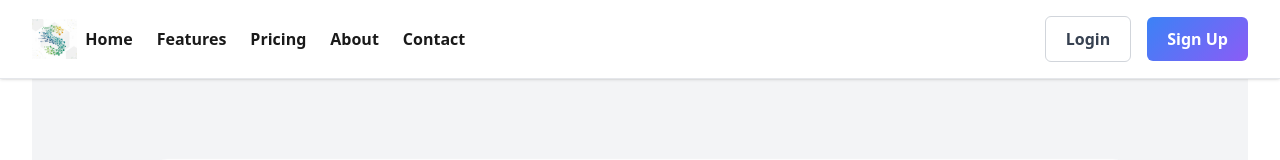
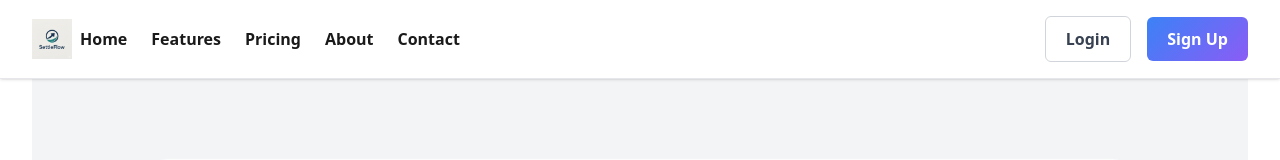
Before and after one commit to TusharSrivastav20/SettleFlow, a React (Vite) app: page / in a window 1280 px wide. Shown: the top 160 px of the page. Built offline with nearby package versions, Linux system fonts and the light colour scheme.

Commit message:
Updated content of web app

```diff
--- a/index.html
+++ b/index.html
@@ -2,7 +2,7 @@
 <html lang="en">
   <head>
     <meta charset="UTF-8" />
-    <link rel="icon" type="image/svg+xml" href="/vite.svg" />
+    <link rel="icon" type="image/svg+xml" href="/Logo.png" />
     <meta name="viewport" content="width=device-width, initial-scale=1.0" />
     <title>SettleFlow</title>
   </head>
--- a/src/components/Header/Header.jsx
+++ b/src/components/Header/Header.jsx
@@ -10,7 +10,7 @@
     <header className="bg-white shadow-sm sticky top-0 z-50 border-b border-gray-200">
       <nav className="container mx-auto px-4 sm:px-6 lg:px-8 py-4 flex justify-between items-center">
         <div className="flex items-center space-x-8">
-          <img src="/SettleLogo2.jpeg" alt="SettleFlow" className="h-10 mr-2" />
+          <img src="/Logo.png" alt="SettleFlow" className="h-10 mr-2" />
           <ul className="hidden md:flex items-center space-x-6 text-sm lg:text-base">
             <li><a href="#home" className="hover:text-blue-600 font-semibold">Home</a></li>
             <li><a href="#features" className="hover:text-blue-600 font-semibold">Features</a></li>
```
Also changed, not shown: public/Logo.png (added).
